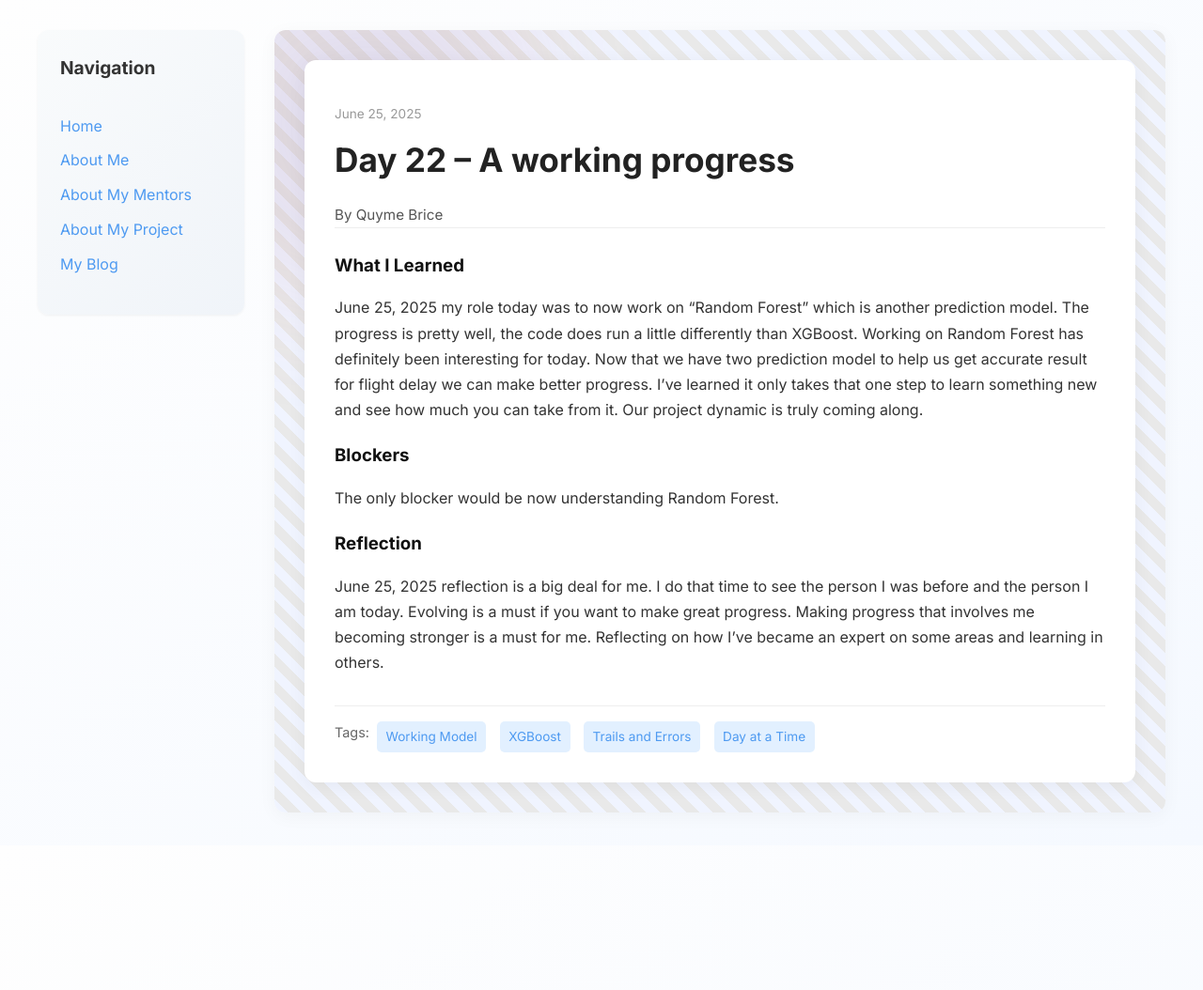
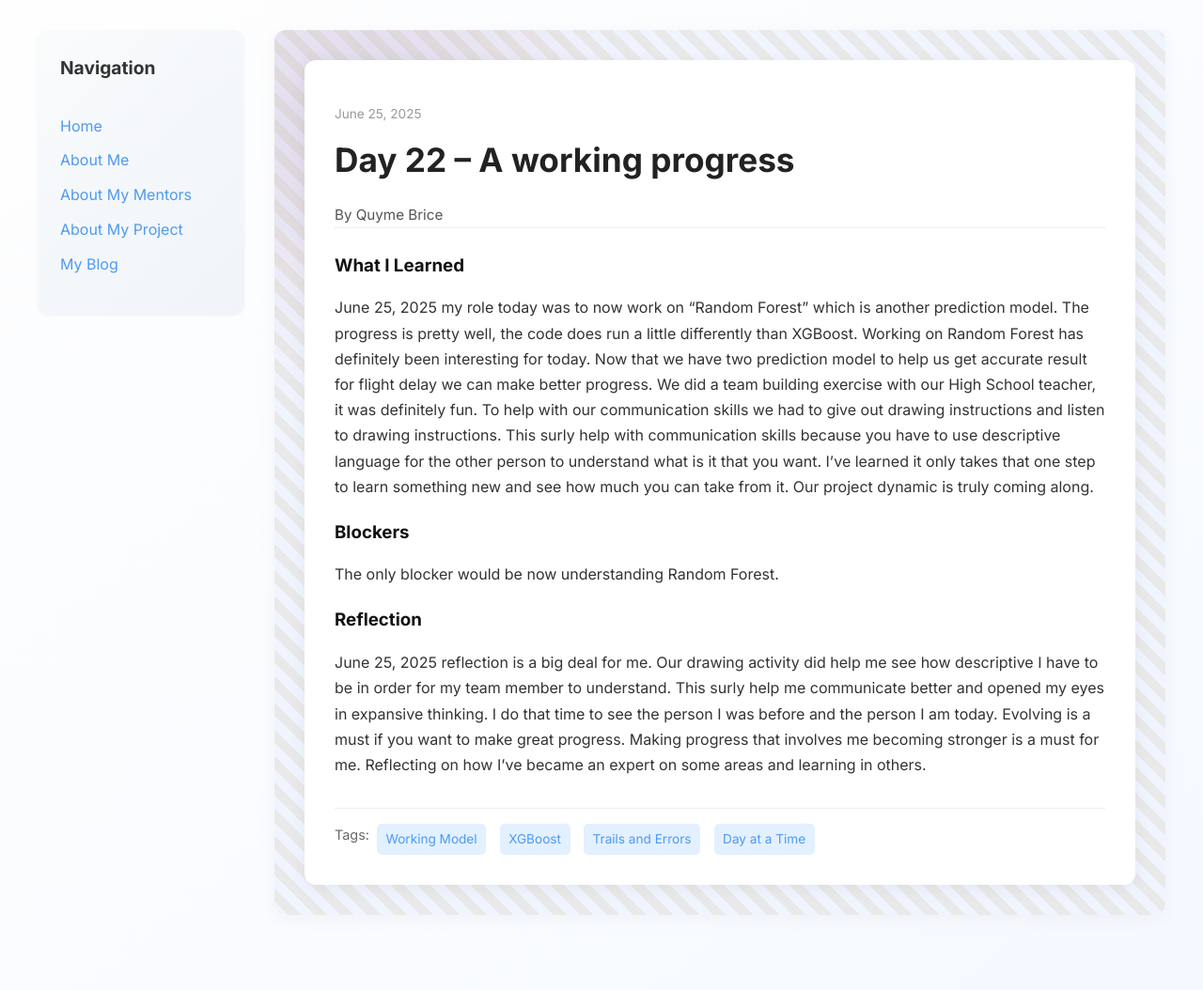
Before and after one commit to Qubri2/Qubri2.github.io, a Jekyll site: the page built from _posts/2025-06-25-day-22.md, in a window 1280 px wide. Shown: the whole page at 94% size. Built offline with Jekyll 4.4.1, drawn with Linux system fonts in a browser that asks for light colours; before the commit the page ends 900 px from its top, so only the background shows below that.

Commit message:
Update 2025-06-25-day-22.md

```diff
--- a/_posts/2025-06-25-day-22.md
+++ b/_posts/2025-06-25-day-22.md
@@ -7,7 +7,7 @@ permalink: /day22.html
 tags: ["Working Model", "XGBoost", "Trails and Errors", "Day at a Time"]
 
 what_i_learned: |
-  June 25, 2025 my role today was to now work on "Random Forest" which is another prediction model. The progress is pretty well, the code does run a little differently than XGBoost. Working on Random Forest has definitely been interesting for today. Now that we have two prediction model to help us get accurate result for flight delay we can make better progress. I've learned it only takes that one step to learn something new and see how much you can take from it. Our project dynamic is truly coming along.
+  June 25, 2025 my role today was to now work on "Random Forest" which is another prediction model. The progress is pretty well, the code does run a little differently than XGBoost. Working on Random Forest has definitely been interesting for today. Now that we have two prediction model to help us get accurate result for flight delay we can make better progress. We did a team building exercise with our High School teacher, it was definitely fun. To help with our communication skills we had to give out drawing instructions and listen to drawing instructions. This surly help with communication skills because you have to use descriptive language for the other person to understand what is it that you want. I've learned it only takes that one step to learn something new and see how much you can take from it. Our project dynamic is truly coming along.
 
 
 
@@ -15,5 +15,5 @@ blockers: |
   The only blocker would be now understanding Random Forest.
 
 reflection: |
-  June 25, 2025 reflection is a big deal for me. I do that time to see the person I was before and the person I am today. Evolving is a must if you want to make great progress. Making progress that involves me becoming stronger is a must for me. Reflecting on how I've became an expert on some areas and learning in others.
+  June 25, 2025 reflection is a big deal for me. Our drawing activity did help me see how descriptive I have to be in order for my team member to understand. This surly help me communicate better and opened my eyes in expansive thinking. I do that time to see the person I was before and the person I am today. Evolving is a must if you want to make great progress. Making progress that involves me becoming stronger is a must for me. Reflecting on how I've became an expert on some areas and learning in others.
 ---
```
